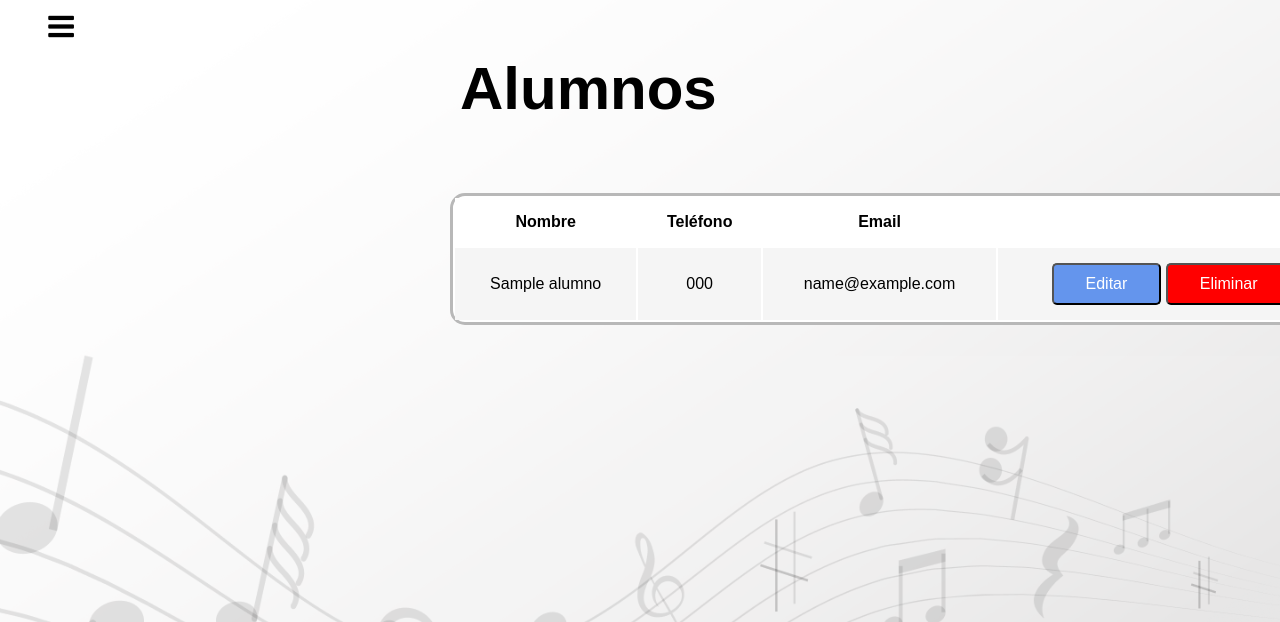
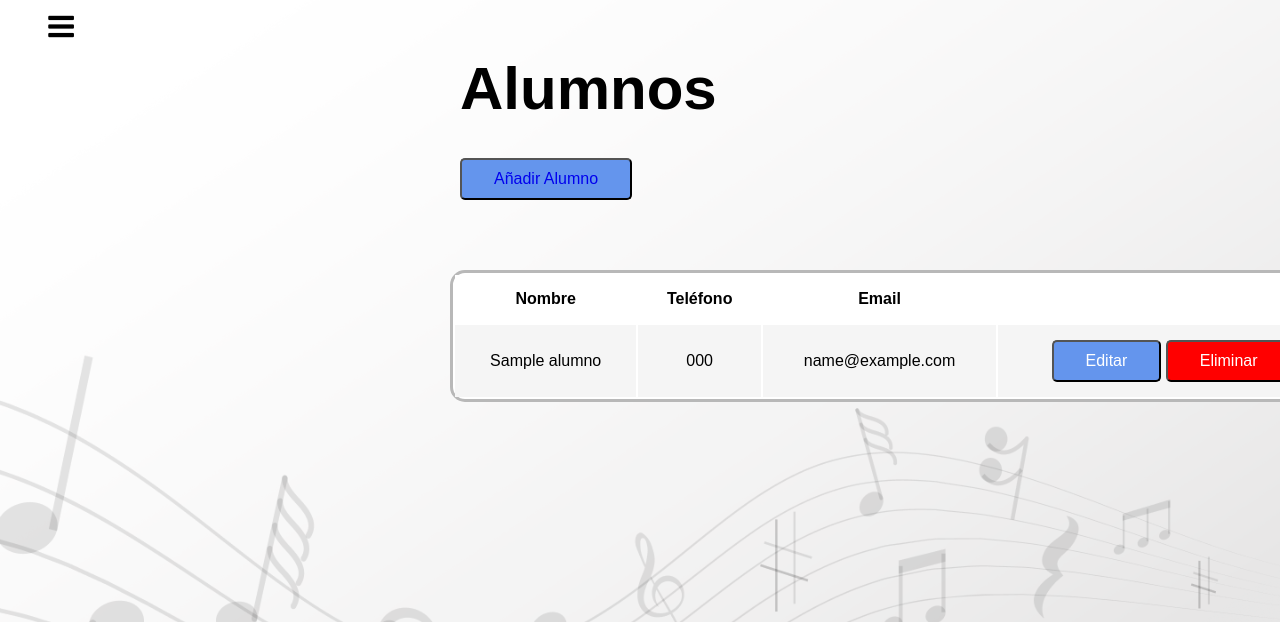
Before and after one commit to BarbaraSantano/Figaro, a Django app: page /alumnos/ in a window 1280 px wide; the page is wider, and only the part inside the window is pictured. Shown: the top 622 px of that part. Run offline with Django 4.2, Linux system fonts and the light colour scheme; tables that the repository leaves empty hold one stand-in row (values such as "Sample post"); some web fonts are replaced.

Commit message:
link nuevo alumno

```diff
--- a/sap/sap/urls.py
+++ b/sap/sap/urls.py
@@ -19,8 +19,6 @@ from django.urls import path
 
 from webapp.views import *
 
-from webapp.views import alumnoNuevo
-
 urlpatterns = [
     path('admin/', admin.site.urls),
     path('', login),
@@ -30,5 +28,5 @@ urlpatterns = [
     path('contraseña/', contraseña),
     path('recuperada/', recuperada),
     path('alumnos/', alumnos, name="alumno"),
-    path('nuevoalumno/', alumnoNuevo, name="nuevoAlumno"),
+    path('alumnos/nuevoalumno/', alumnoNuevo, name="nuevoAlumno"),
 ]
--- a/sap/webapp/templates/alumnos.html
+++ b/sap/webapp/templates/alumnos.html
@@ -39,6 +39,9 @@
     </div>
     <div class="lecciones">
         <h1>Alumnos</h1>
+        <br>
+        <button type="button" class="button">
+                <a href="nuevoalumno/">Añadir Alumno</a>
     </div>
     <div class="tabla">
 
```
Also changed, not shown: sap/webapp/migrations/0009_alter_lecciones_temario.py (added).
